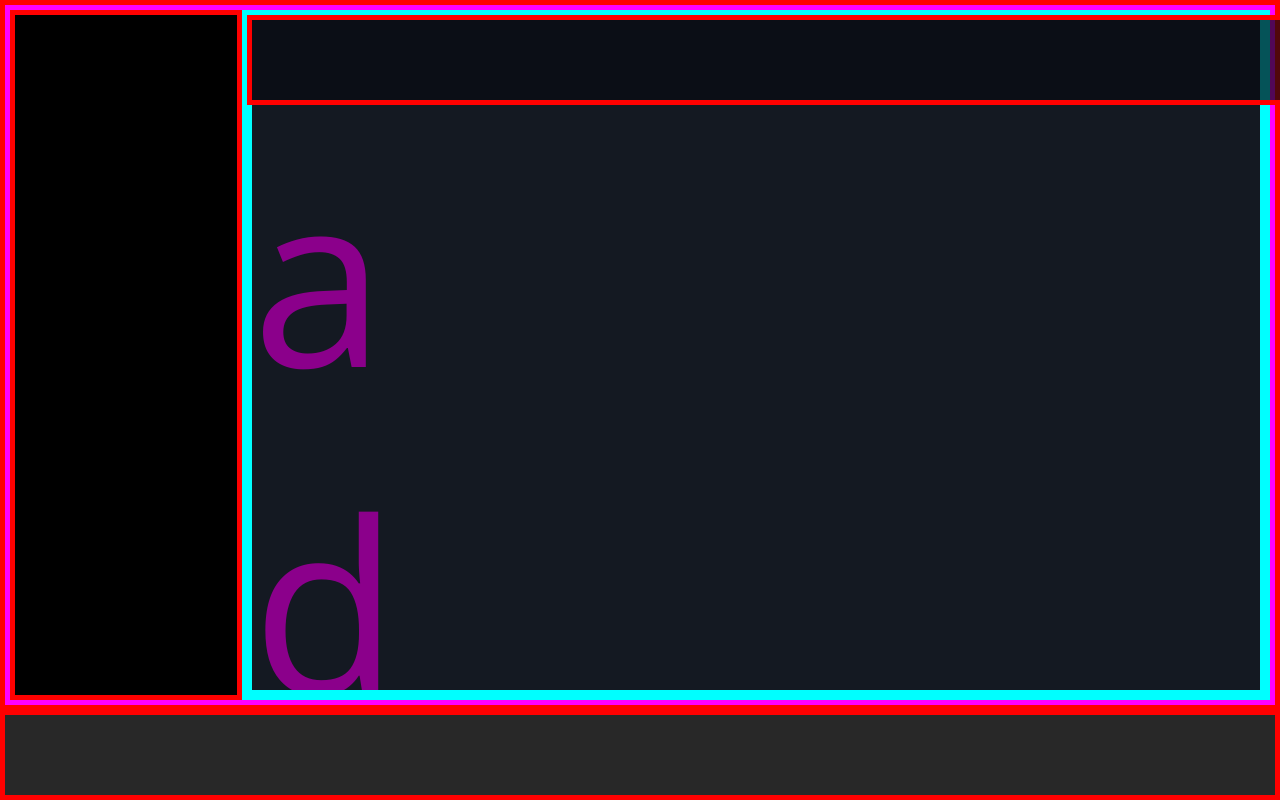
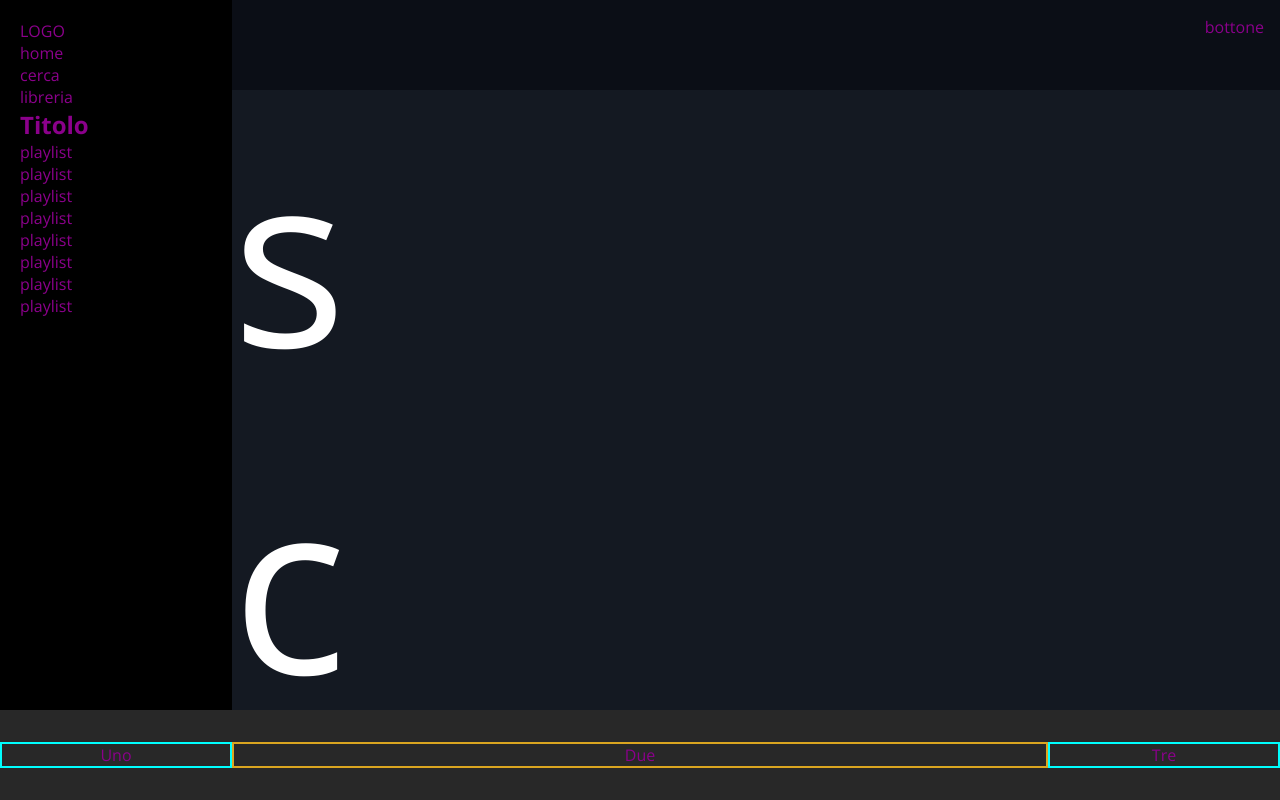
Before and after one commit to Alaikum/html-css-spotifyweb, a plain HTML site: page index.html in a window 1280 px wide. Drawn offline with nearby package versions, Linux system fonts and the light colour scheme.

Commit message:
Studio del Layout eseguito

```diff
--- a/css/style.css
+++ b/css/style.css
@@ -1,6 +1,6 @@
 /* O muse, o alto ingegno, or m'aiutate;
- o mente che scrivesti ciò ch'io vidi,
-  qui si parrà la tua nobilitate */
+o mente che scrivesti ciò ch'io vidi,
+qui si parrà la tua nobilitate */
 
 
 
@@ -27,71 +27,19 @@ menu {
 
 html {
     font-family: 'Open Sans', sans-serif;
+    color: darkmagenta;
 }
 
 /* ROOT  */
 
-:root {
+/* :root {
     --bordo: 5px solid red;
     --altbordo: 5px solid magenta;
     --3bordo: 5px solid cyan;
-}
+} */
 
 
-
-
-
-
-.sezione-main {
-    border: var(--bordo);
-    height: calc(100vh - 5.625rem);
-    background-color: ;
-
-}
-
-.comandi-canzoni {
-    border: var(--bordo);
-    height: 5.625rem;
-    background-color: #282828;
-}
-
-.row {
-    display: flex;
-    border: var(--altbordo);
-    height: 100%;
-}
-
-.col-nav {
-    flex-basis: 14.5rem;
-    height: 100%;
-    background-color: #000000;
-    border: var(--bordo);
-}
-
-.col-libreria {
-    flex-basis: 0;
-    flex-grow: 1;
-    border: var(--3bordo);
-}
-
-.upgrade {
-    height: 5.625rem;
-    border: var(--bordo);
-    position: fixed;
-    width: 100%;
-    background-color: rgba(8, 11, 18, 0.7)
-}
-
-.libreria {
-    height: 100%;
-    border: var(--3bordo);
-    background-color: #141922;
-    padding-top: 5.625rem;
-    overflow: auto;
-    color: darkmagenta;
-    font-size: 15rem;
-}
-
+/* SCROLL BAR  */
 
 /* width */
 ::-webkit-scrollbar {
@@ -116,3 +64,85 @@ html {
 ::-webkit-scrollbar-thumb:hover {
     background: #C8C8C8;
 }
+
+
+
+
+
+.sezione-main {
+    border: var(--bordo);
+    height: calc(100vh - 5.625rem);
+    background-color: ;
+
+}
+
+.comandi-canzoni {
+    border: var(--bordo);
+    height: 5.625rem;
+    background-color: #282828;
+    display: flex;
+    align-items: center;
+    text-align: center;
+}
+
+.row {
+    display: flex;
+    border: var(--altbordo);
+    height: 100%;
+}
+
+.col-nav {
+    flex-basis: 14.5rem;
+    height: 100%;
+    background-color: #000000;
+    border: var(--bordo);
+}
+
+.nav-main{
+    padding-top: 1.25rem;
+    padding-left: 1.25rem;
+}
+
+.col-libreria {
+    flex-basis: 0;
+    flex-grow: 1;
+    border: var(--3bordo);
+}
+
+.upgrade {
+    height: 5.625rem;
+    border: var(--bordo);
+    position: fixed;
+    width: calc(100% - 14.5rem);
+    background-color: rgba(8, 11, 18, 0.7);
+    padding-right: 1rem;
+    padding-top: 1rem;
+}
+
+.bottone{
+    text-align: end;
+}
+
+.libreria {
+    height: 100%;
+    border: var(--3bordo);
+    background-color: #141922;
+    padding-top: 5.625rem;
+    overflow: auto;
+    color: white;
+    font-size: 15rem;
+}
+
+
+
+
+.uno,.tre{
+    flex-basis: 14.5rem;
+border: 2px solid cyan;
+}
+
+.due{
+    flex-grow: 1;
+    flex-basis: 0;
+    border: 2px solid goldenrod;
+}
--- a/index.html
+++ b/index.html
@@ -25,6 +25,41 @@
             <div class="col-nav">
 
                 <nav class="nav-main">
+                    <div class="logo">
+                        LOGO
+                    </div>
+                    <ul>
+                        <li>home</li>
+                        <li>cerca</li>
+                        <li>libreria</li>
+                    </ul>
+                    <h2>Titolo</h2>
+                    <ul>
+
+                        <li>playlist</li>
+
+
+                        <li>playlist</li>
+
+
+                        <li>playlist</li>
+
+
+                        <li>playlist</li>
+
+
+                        <li>playlist</li>
+
+
+                        <li>playlist</li>
+
+
+                        <li>playlist</li>
+
+
+                        <li>playlist</li>
+
+                    </ul>
 
 
                 </nav>
@@ -38,14 +73,17 @@
             <div class="col-libreria">
 
                 <div class="upgrade">
-
+                    <div class="bottone">bottone</div>
 
                 </div>
 
                 <div class="libreria">
-                    <p>a</p><p>d</p><p>a</p>
-
-
+                    <p>s</p>
+                    <p>c</p>
+                    <p>r</p>
+                    <p>o</p>
+                    <p>l</p>
+                    <p>l</p>
                 </div>
 
 
@@ -62,6 +100,18 @@
 
     <div class="comandi-canzoni">
 
+        <div class="uno">
+            Uno
+        </div>
+
+        <div class="due">
+            Due
+        </div>
+
+        <div class="tre">
+            Tre
+        </div>
+
 
 
     </div>
```
